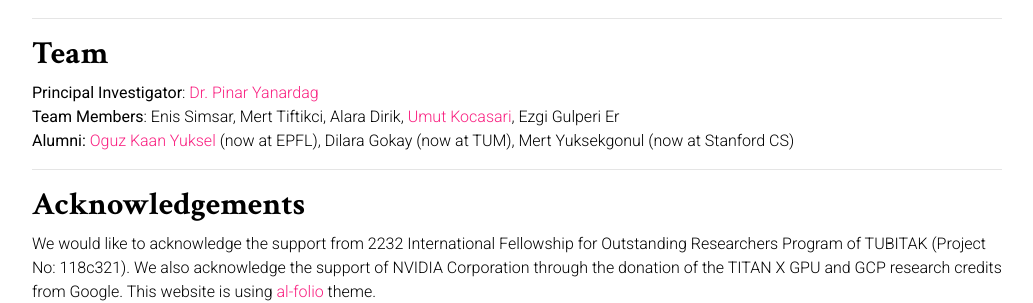
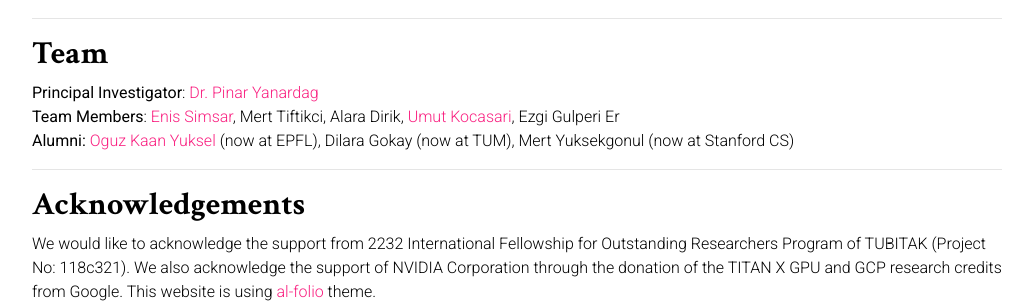
Before and after one commit to catlab-team/catlab-team.github.io, a Jekyll site: the page built from _pages/about.md, in a window 1280 px wide. Shown: the part 581-884 px from the top of the page, without its empty margins (123-1156 px from the left). Built offline with Jekyll 4.4.1, drawn with Linux system fonts in a browser that asks for light colours; nearby versions of some CDN libraries; emoji names are drawn with the system emoji font; comment, search, counter and statistics services are not loaded; a style sheet for code colours, icons or effects is not loaded; part of the change alters nothing that is shown.

```diff
--- a/_layouts/about.html
+++ b/_layouts/about.html
@@ -31,7 +31,7 @@ layout: default
 <h2 class="post-title" style="font-family: 'Crimson Text', serif;">Team</h2>
 
 <b>Principal Investigator</b>:  <a href="http://pinguar.org" target="_blank">Dr. Pinar Yanardag</a><br>
-<b>Team Members</b>: Enis Simsar, Mert Tiftikci, Alara Dirik, <a href="https://kocasariumut.github.io" target="_blank">Umut Kocasari</a>, Ezgi Gulperi Er<br>
+<b>Team Members</b>: <a href="https://enis.dev" target="_blank">Enis Simsar</a>, Mert Tiftikci, Alara Dirik, <a href="https://kocasariumut.github.io" target="_blank">Umut Kocasari</a>, Ezgi Gulperi Er<br>
 <b>Alumni:</b> <a href='https://okyksl.gitlab.io/' target="_blank">Oguz Kaan Yuksel</a> (now at EPFL), Dilara Gokay (now at TUM), Mert Yuksekgonul (now at Stanford CS)
 
 <hr>
```
